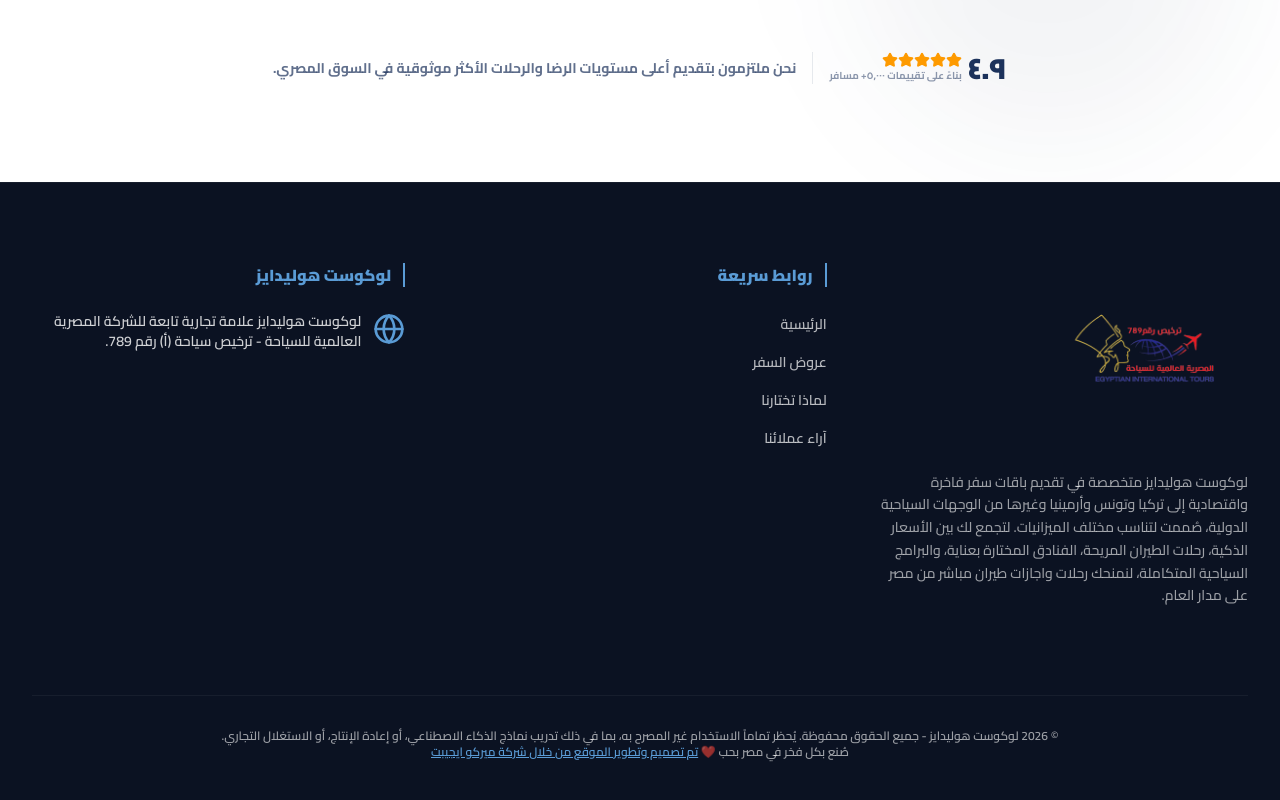
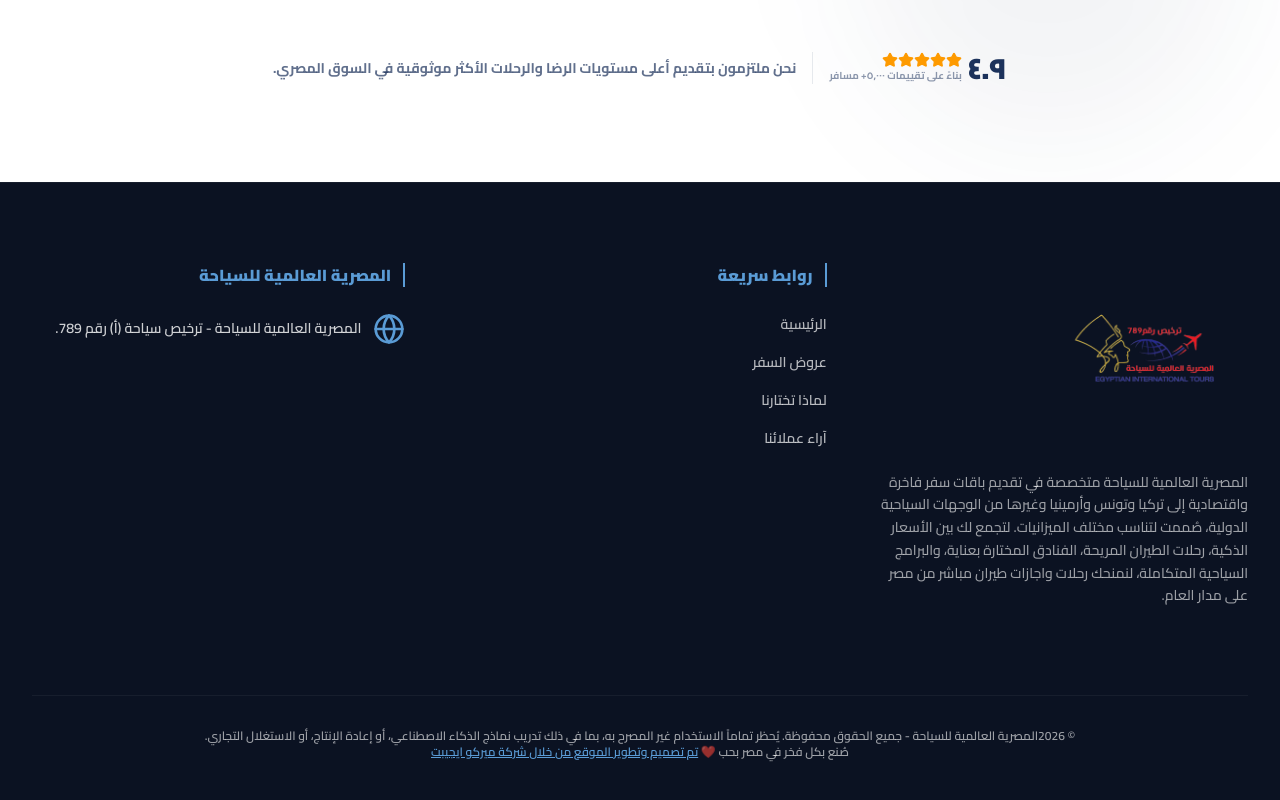
Before and after one commit to youssef-shaaban-dev/low-cost-holiday, a Next.js app: page / in a window 1280 px wide. Shown: the part 3361-4161 px from the top of the page. Built offline with nearby package versions, Linux system fonts and the light colour scheme; no server answers; the database is empty.

Commit message:
feat: add site footer and admin dashboard layout with navigation sidebar

```diff
--- a/src/app/admin/layout.tsx
+++ b/src/app/admin/layout.tsx
@@ -22,9 +22,9 @@ export default function AdminLayout({ children }: { children: React.ReactNode })
         {/* Brand */}
         <div className="p-6 border-b border-white/10">
           <div className="flex items-center gap-3">
-            <div className="w-16 h-16 bg-[#5A9BD5]/20 rounded-xl flex items-center justify-center">
+            <Link href="/" target="_blank" className="w-16 h-16 bg-[#5A9BD5]/20 rounded-xl flex items-center justify-center">
               <Image src={"/logo.webp"} alt={"Low Cost Holidays Logo"} width={200} height={200} />
-            </div>
+            </Link>
             <div>
               <div className="text-white font-black text-sm leading-none">Low Cost</div>
               <div className="text-white/50 text-xs font-bold leading-none mt-0.5">Holidays Admin</div>
--- a/src/components/Footer.tsx
+++ b/src/components/Footer.tsx
@@ -38,7 +38,7 @@ export default function Footer() {
               />
             </a>
             <p className="text-sm text-white/60 leading-relaxed mb-6 font-medium">
-              لوكوست هوليدايز متخصصة في تقديم باقات سفر فاخرة واقتصادية إلى تركيا وتونس وأرمينيا وغيرها من الوجهات السياحية الدولية، صُممت لتناسب مختلف الميزانيات. لتجمع لك بين الأسعار الذكية، رحلات الطيران المريحة، الفنادق المختارة بعناية، والبرامج السياحية المتكاملة، لنمنحك رحلات واجازات طيران مباشر من مصر على مدار العام.
+              المصرية العالمية للسياحة متخصصة في تقديم باقات سفر فاخرة واقتصادية إلى تركيا وتونس وأرمينيا وغيرها من الوجهات السياحية الدولية، صُممت لتناسب مختلف الميزانيات. لتجمع لك بين الأسعار الذكية، رحلات الطيران المريحة، الفنادق المختارة بعناية، والبرامج السياحية المتكاملة، لنمنحك رحلات واجازات طيران مباشر من مصر على مدار العام.
             </p>
           </div>
 
@@ -64,13 +64,13 @@ export default function Footer() {
           {/* Contact Details */}
           <div>
             <h3 className="text-base font-black text-brand-orange mb-6 border-r-2 border-brand-orange pr-3">
-              لوكوست هوليدايز
+              المصرية العالمية للسياحة
             </h3>
             <ul className="space-y-4">
-              <li className="flex items-start gap-3">
+              <li className="flex items-center gap-3">
                 <Globe className="w-8 h-8 text-brand-orange shrink-0 mt-0.5" />
                 <span className="text-sm font-semibold text-white/80">
-                  لوكوست هوليدايز علامة تجارية تابعة للشركة المصرية العالمية للسياحة - ترخيص سياحة (أ) رقم 789.
+                  المصرية العالمية للسياحة - ترخيص سياحة (أ) رقم 789.
                 </span>
               </li>
             </ul>
@@ -80,7 +80,7 @@ export default function Footer() {
 
         {/* Copyright Area */}
         <div className="border-t border-white/5 pt-8 text-center text-xs text-white/60 font-semibold">
-          © 2026 لوكوست هوليدايز - جميع الحقوق محفوظة. يُحظر تماماً الاستخدام غير المصرح به، بما في ذلك تدريب نماذج الذكاء الاصطناعي، أو إعادة الإنتاج، أو الاستغلال التجاري.
+          © 2026المصرية العالمية للسياحة - جميع الحقوق محفوظة. يُحظر تماماً الاستخدام غير المصرح به، بما في ذلك تدريب نماذج الذكاء الاصطناعي، أو إعادة الإنتاج، أو الاستغلال التجاري.
           <br />
           صُنع بكل فخر في مصر بحب ❤️  <a href="https://mrco-egypt.com" target="_blank" rel="noopener noreferrer" className="underline text-brand-orange">تم تصميم وتطوير الموقع من خلال شركة ميركو ايجيبت</a>
         </div>
```
